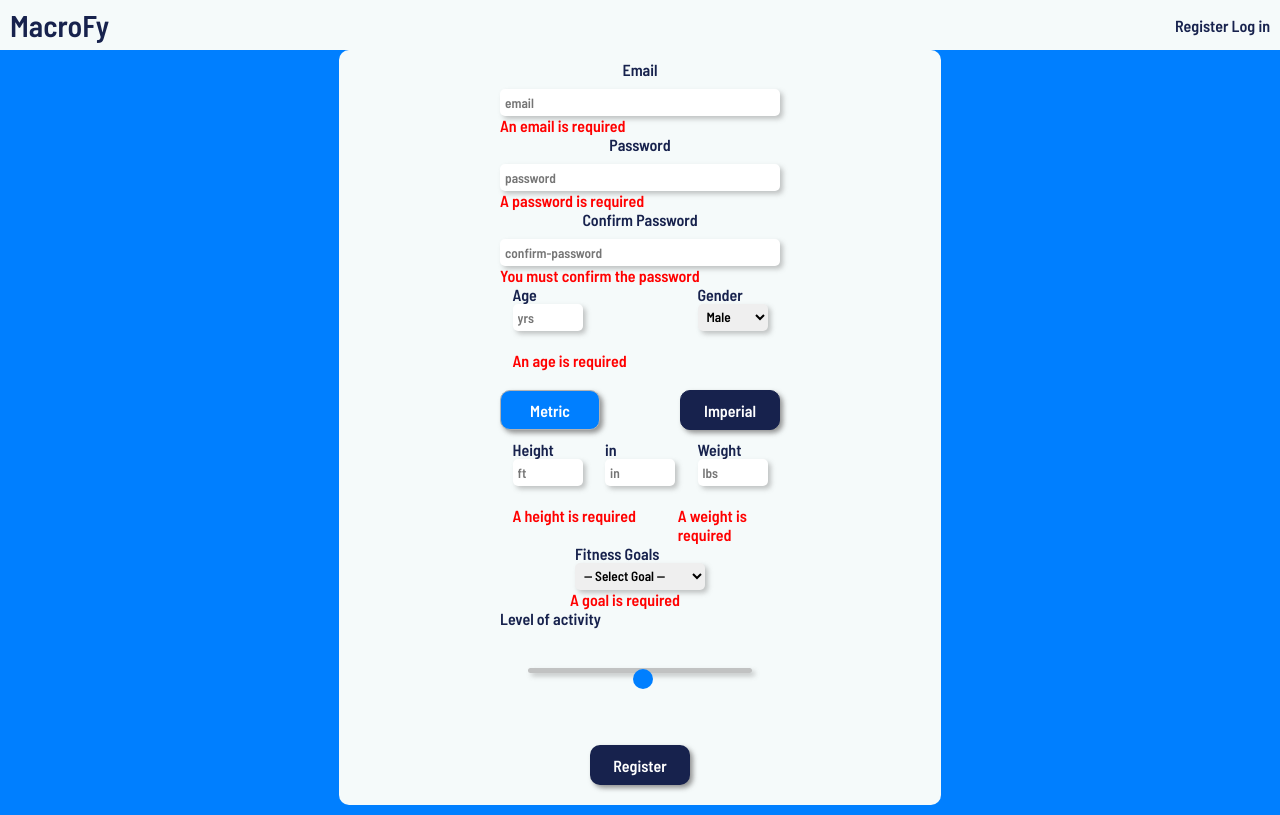
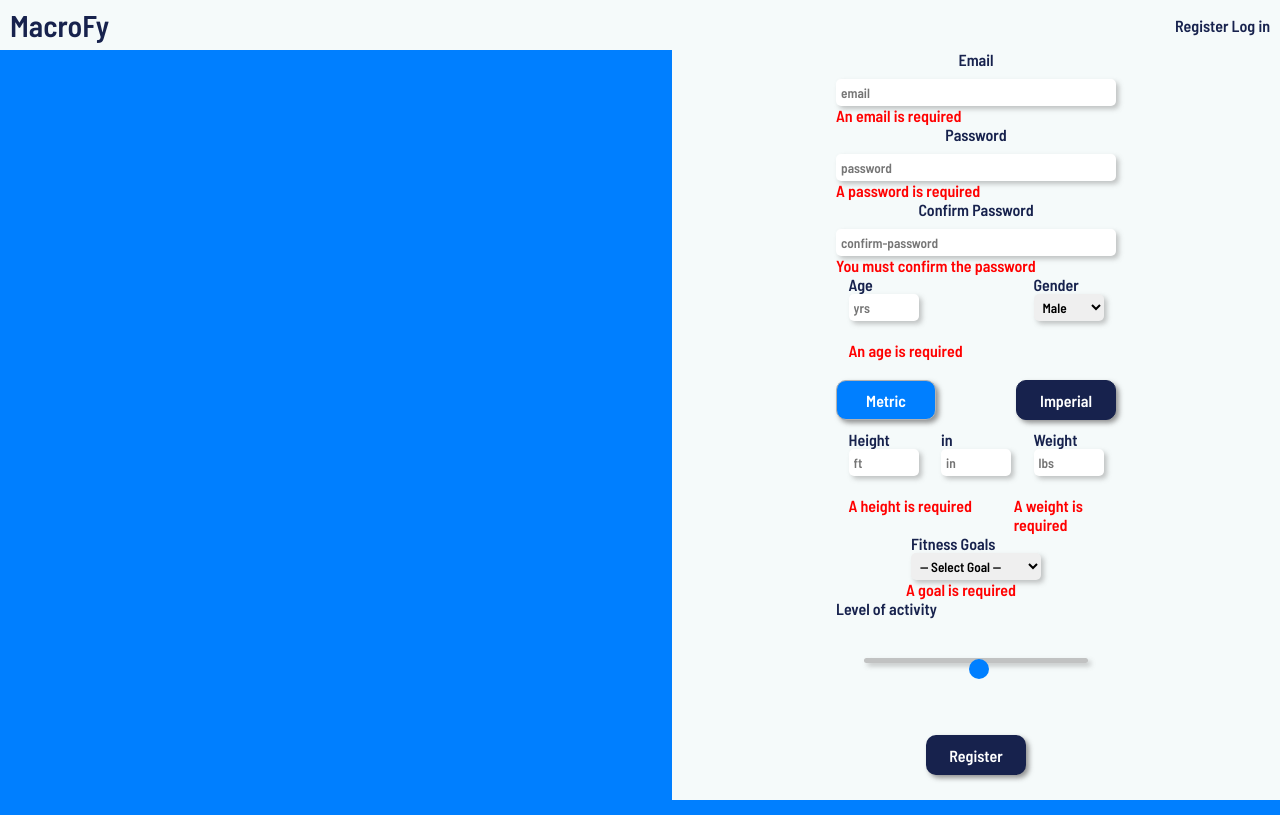
Before and after one commit to T0ASTMalone/macros-tracker-capstone-react, a React (Create React App) app: page /register in a window 1280 px wide. Built offline with nearby package versions, Linux system fonts and the light colour scheme; no server answers.

Commit message:
adding styles to login/register forms

```diff
--- a/src/Components/App/App.css
+++ b/src/Components/App/App.css
@@ -1,5 +1,5 @@
 .App_main {
-  margin-top: 40px;
+  padding-top: 40px;
   min-height: calc(100vh - 40px);
 }
 
--- a/src/index.css
+++ b/src/index.css
@@ -1,10 +1,10 @@
 html {
-  height: 100%;
+  height: 100vh;
 }
 
 * {
   box-sizing: border-box;
-  font-family: 'Barlow Semi Condensed', sans-serif;
+  font-family: "Barlow Semi Condensed", sans-serif;
 }
 
 body {
@@ -12,15 +12,15 @@ body {
   color: #17224d;
   background-color: #007fff;
   font-size: 16px;
-  font-family: -apple-system, BlinkMacSystemFont, 'Segoe UI', 'Roboto', 'Oxygen',
-    'Ubuntu', 'Cantarell', 'Fira Sans', 'Droid Sans', 'Helvetica Neue',
+  font-family: -apple-system, BlinkMacSystemFont, "Segoe UI", "Roboto", "Oxygen",
+    "Ubuntu", "Cantarell", "Fira Sans", "Droid Sans", "Helvetica Neue",
     sans-serif;
   -webkit-font-smoothing: antialiased;
   -moz-osx-font-smoothing: grayscale;
 }
 
 code {
-  font-family: source-code-pro, Menlo, Monaco, Consolas, 'Courier New',
+  font-family: source-code-pro, Menlo, Monaco, Consolas, "Courier New",
     monospace;
 }
 
--- a/src/routes/Register/Register.css
+++ b/src/routes/Register/Register.css
@@ -160,6 +160,19 @@ label {
   margin-bottom: 20px;
 }
 
+@media only screen and (min-width: 1200px) {
+  #register-container {
+    justify-content: flex-end;
+    height: calc(100vh - 40px);
+    padding: 0;
+  }
+
+  .register-user {
+    height: calc(100vh - 40px);
+    border-radius: 0;
+  }
+}
+
 @media only screen and (min-width: 1440px) {
   #register-container {
     justify-content: flex-end;
```
